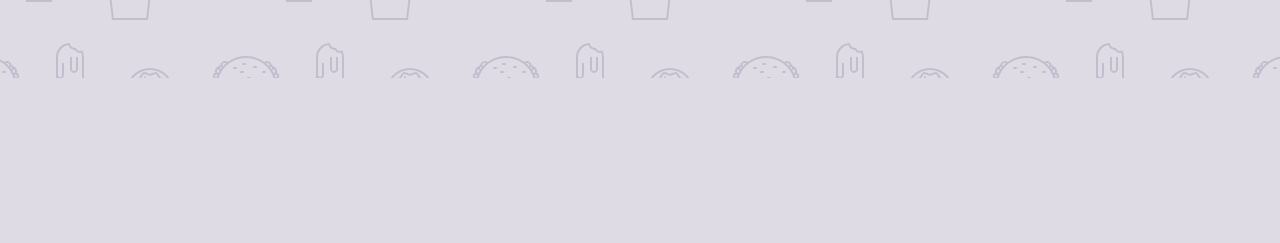
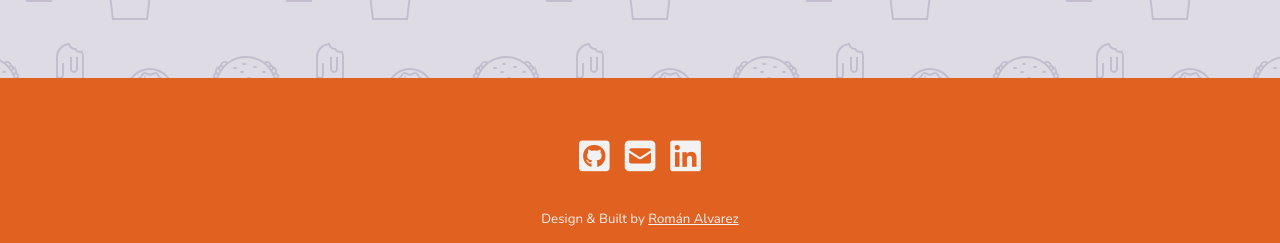
Before and after one commit to RomanAlvarezz/Food-Search, a website: page index.html in a window 1280 px wide. Shown: the part 1688-1931 px from the top of the page. Before the commit the page ends 1766 px from the top, so only its background shows below. Drawn offline with nearby package versions, Linux system fonts and the light colour scheme.

Commit message:
footer component styles

```diff
--- /dev/null
+++ b/app/sass/components/_footer.scss
@@ -0,0 +1,42 @@
+@use '../base/variables' as v;
+
+.footer {
+    background-color: v.$Orange;
+    color: v.$White;
+    padding-top: 60px;
+
+
+    &__icon {
+        font-size: 35px;
+        cursor: pointer;
+        transition: color 150ms ease-in-out;
+
+        &:hover {
+            color: v.$Green;
+        }
+
+        &__container{
+            display: flex;
+            justify-content: center;
+            gap: 15px;
+            margin-bottom: 35px;
+        }
+    }
+
+    &__link {
+        text-decoration: none;
+        color: v.$White;
+    }
+
+    &__title {
+        padding-bottom: 15px;
+        text-align: center;
+        font-weight: 300;
+
+        a {
+           color: v.$White;
+        }
+    }
+
+
+}
--- a/app/sass/styles.scss
+++ b/app/sass/styles.scss
@@ -10,4 +10,5 @@
         './components/modal-diets',
         './components/slider',
         './components/section',
-        './components/card';
+        './components/card',
+        './components/footer';
--- a/index.html
+++ b/index.html
@@ -282,6 +282,21 @@
         </aside>
     </section>
 
+    <footer class="footer">
+        <div class="footer__icon__container">
+            <a href="https://github.com/RomanAlvarezz" target="_blank" class="footer__link">
+                <i class="fa-brands fa-square-github footer__icon"></i>
+            </a>
+            <a href="mailto:alvarezroman150@gmai.com" target="_blank" class="footer__link">
+                <i class="fa-solid fa-square-envelope footer__icon"></i>
+            </a>
+            <a href="https://www.linkedin.com/in/romannalvarez/" target="_blank" class="footer__link">
+                <i class="fa-brands fa-linkedin footer__icon"></i>
+            </a>
+        </div>
+        <h5 class="footer__title">Design & Built by <a href="https://romanalvarez.netlify.app/" target="_blank">Román Alvarez</a></h5>
+    </footer>
+
     <script src="https://cdn.jsdelivr.net/npm/swiper@9/swiper-bundle.min.js"></script>
     <script src="./app/index.js" type="module"></script>
 </body>
```
Also changed, not shown: app/css/styles.css, 1 other file.
